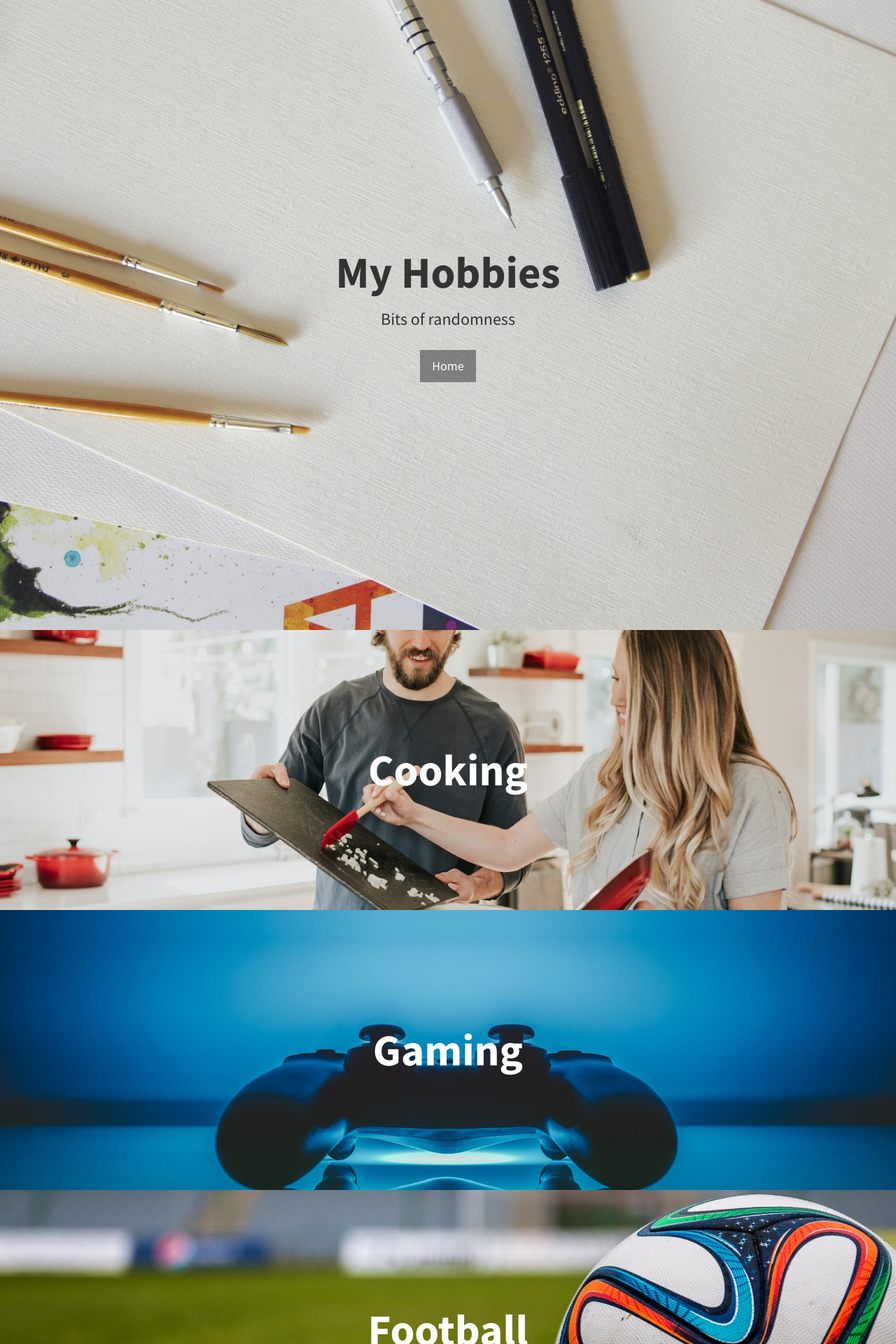
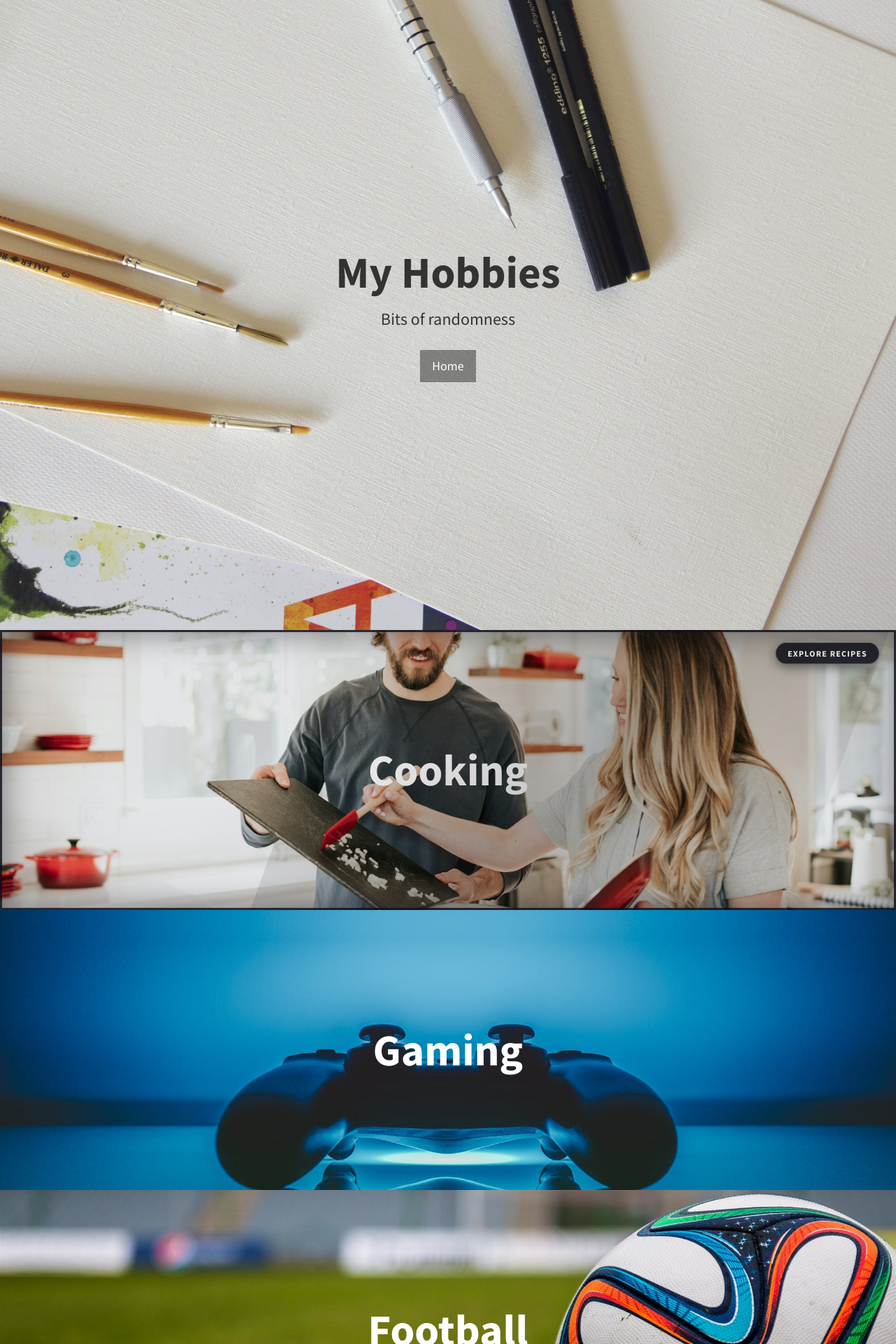
Before and after one commit to HotSushi/hotsushi.github.io, a Jekyll site: the page built from hobbies.md, in a window 1280 px wide. Shown: the top 1920 px of the page at 70% size. Built offline with Jekyll 4.4.1, drawn with Linux system fonts in a browser that asks for light colours.

Commit message:
Add dark-themed animated effects to Cooking tile on hobbies page
Co-Authored-By: Claude Sonnet 4.6 <noreply@anthropic.com>

```diff
--- a/_includes/timelines/hobbies.html
+++ b/_includes/timelines/hobbies.html
@@ -21,7 +21,106 @@
     <link href="http://fonts.googleapis.com/css?family=Source+Sans+Pro:300,400,700,300italic,400italic,700italic" rel="stylesheet" type="text/css">
 
     <style>
+        /* Cooking tile — clickable, animated, unique */
+        .cooking-link {
+            display: block;
+            position: relative;
+            text-decoration: none !important;
+            color: inherit !important;
+            overflow: hidden;
+        }
 
+        /* Shimmer sweep — dark diagonal band */
+        .cooking-link::before {
+            content: '';
+            position: absolute;
+            top: 0; left: -80%;
+            width: 60%; height: 100%;
+            background: linear-gradient(
+                120deg,
+                rgba(0,0,0,0) 0%,
+                rgba(0,0,0,0.22) 50%,
+                rgba(0,0,0,0) 100%
+            );
+            transform: skewX(-20deg);
+            animation: cookingShimmer 3.5s ease-in-out infinite;
+            pointer-events: none;
+            z-index: 3;
+        }
+
+        @keyframes cookingShimmer {
+            0%   { left: -80%; opacity: 0; }
+            10%  { opacity: 1; }
+            60%  { left: 130%; opacity: 1; }
+            61%  { opacity: 0; }
+            100% { left: 130%; opacity: 0; }
+        }
+
+        /* Pulsing dark border */
+        .cooking-link::after {
+            content: '';
+            position: absolute;
+            inset: 0;
+            animation: cookingGlow 2.8s ease-in-out infinite;
+            pointer-events: none;
+            z-index: 3;
+        }
+
+        @keyframes cookingGlow {
+            0%, 100% {
+                border: 3px solid rgba(15, 15, 25, 0.5);
+                box-shadow: inset 0 0 25px rgba(10,10,20,0.3), 0 0 20px rgba(10,10,20,0.4);
+            }
+            50% {
+                border: 3px solid rgba(15, 15, 25, 0.95);
+                box-shadow: inset 0 0 50px rgba(10,10,20,0.55), 0 0 40px rgba(10,10,20,0.75);
+            }
+        }
+
+        /* Explore badge */
+        .cooking-badge {
+            position: absolute;
+            top: 22px; right: 24px;
+            background: rgba(15, 15, 25, 0.88);
+            color: #e8e8e8;
+            font-family: 'Source Sans Pro', sans-serif;
+            font-size: 12px;
+            font-weight: 700;
+            letter-spacing: 1.2px;
+            text-transform: uppercase;
+            padding: 6px 16px;
+            border-radius: 24px;
+            border: 1px solid rgba(255,255,255,0.15);
+            z-index: 4;
+            box-shadow: 0 4px 16px rgba(0,0,0,0.5);
+            animation: badgeBounce 2.8s ease-in-out infinite;
+            pointer-events: none;
+        }
+
+        @keyframes badgeBounce {
+            0%, 100% { transform: translateY(0px); }
+            50%       { transform: translateY(-5px); }
+        }
+
+        /* Hover: scale + darken overlay */
+        .cooking-link:hover .callout.cooking {
+            filter: brightness(0.9) contrast(1.05);
+            transform: scaleY(1.03);
+            transition: filter 0.35s ease, transform 0.35s ease;
+        }
+        .callout.cooking {
+            transition: filter 0.35s ease, transform 0.35s ease;
+            cursor: pointer;
+        }
+
+        /* Hover: badge sharpens */
+        .cooking-link:hover .cooking-badge {
+            background: rgba(5, 5, 15, 0.97);
+            color: #fff;
+        }
+        .cooking-link:hover .cooking-badge::after {
+            content: ' →';
+        }
     </style>
 </head>
 
@@ -37,12 +136,13 @@
     </header>
 
     <!-- Callout -->
-    <a href="/cooking/" style="text-decoration:none;color:inherit;">
-    <aside class="callout cooking">
-        <div class="text-vertical-center">
-            <h1>Cooking</h1>
-        </div>
-    </aside>
+    <a href="/cooking/" class="cooking-link">
+        <span class="cooking-badge">Explore Recipes</span>
+        <aside class="callout cooking">
+            <div class="text-vertical-center">
+                <h1>Cooking</h1>
+            </div>
+        </aside>
     </a>
 
     <aside class="callout gaming">
```
